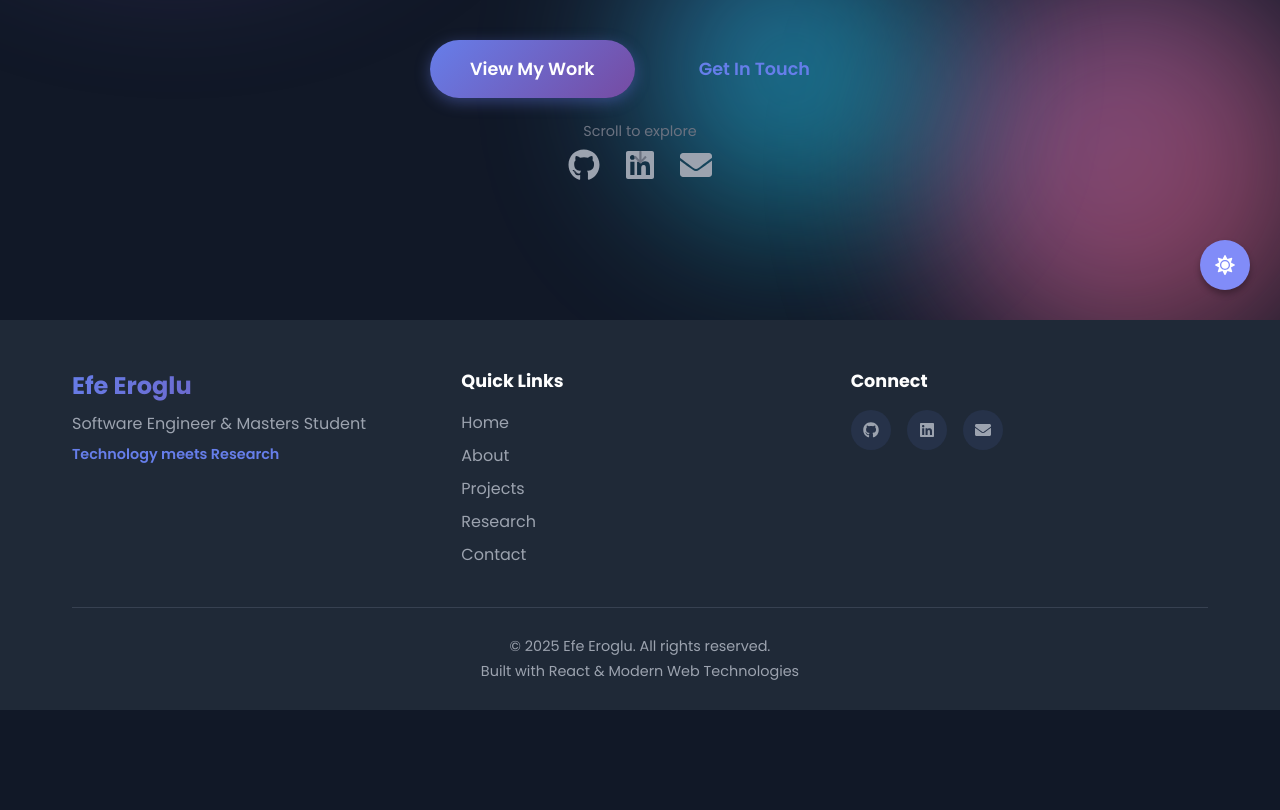
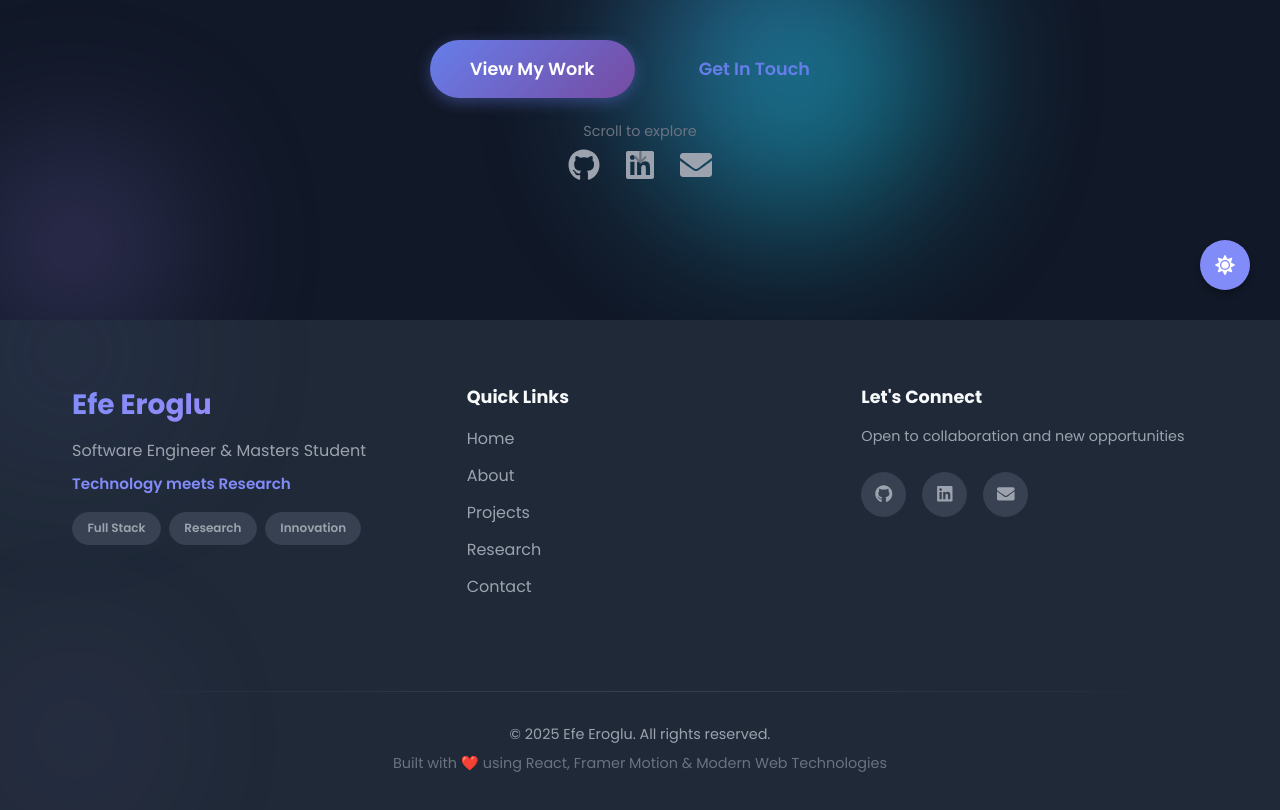
Before and after one commit to Efe-Eroglu/efe-eroglu.github.io, a React (Create React App) app: page / in a window 1280 px wide. Shown: the part 480-1290 px from the top of the page. Before the commit the page ends 1190 px from the top, so only its background shows below. Built offline with nearby package versions, Linux system fonts and the light colour scheme.

Commit message:
Modernize footer with animations and better dark theme support

```diff
--- a/src/components/Footer.css
+++ b/src/components/Footer.css
@@ -1,40 +1,122 @@
 .footer {
-  background: #1f2937;
-  color: white;
-  padding: 3rem 2rem 1.5rem;
+  position: relative;
+  background: var(--bg-secondary);
+  color: var(--text-dark);
+  padding: 4rem 2rem 2rem;
+  overflow: hidden;
+}
+
+.footer-background {
+  position: absolute;
+  top: 0;
+  left: 0;
+  right: 0;
+  bottom: 0;
+  overflow: hidden;
+  z-index: 0;
+}
+
+.gradient-orb-footer {
+  position: absolute;
+  border-radius: 50%;
+  filter: blur(80px);
+  opacity: 0.15;
+  animation: float 15s ease-in-out infinite;
+}
+
+.orb-1 {
+  width: 300px;
+  height: 300px;
+  background: radial-gradient(circle, var(--primary-color) 0%, transparent 70%);
+  top: -100px;
+  right: -50px;
+  animation-delay: 0s;
+}
+
+.orb-2 {
+  width: 250px;
+  height: 250px;
+  background: radial-gradient(circle, var(--secondary-color) 0%, transparent 70%);
+  bottom: -50px;
+  left: -50px;
+  animation-delay: 5s;
+}
+
+@keyframes float {
+  0%, 100% { transform: translate(0, 0) scale(1); }
+  50% { transform: translate(20px, -20px) scale(1.1); }
+}
+
+.footer .container {
+  position: relative;
+  z-index: 1;
 }
 
 .footer-content {
   display: grid;
   grid-template-columns: repeat(auto-fit, minmax(250px, 1fr));
-  gap: 2rem;
-  margin-bottom: 2rem;
+  gap: 3rem;
+  margin-bottom: 3rem;
 }
 
 .footer-brand h3 {
-  font-size: 1.5rem;
-  margin-bottom: 0.5rem;
-  background: linear-gradient(135deg, #667eea 0%, #764ba2 100%);
+  font-size: 1.75rem;
+  margin-bottom: 0.75rem;
+  background: linear-gradient(135deg, var(--primary-color) 0%, var(--secondary-color) 100%);
   -webkit-background-clip: text;
   -webkit-text-fill-color: transparent;
   background-clip: text;
 }
 
 .footer-brand p {
-  color: #9ca3af;
+  color: var(--text-gray);
   margin-bottom: 0.5rem;
+  line-height: 1.6;
 }
 
 .footer-tagline {
-  color: #667eea !important;
+  color: var(--primary-color) !important;
   font-weight: 600;
-  font-size: 0.9rem;
+  font-size: 0.95rem;
+  margin-bottom: 1rem !important;
+}
+
+.footer-badges {
+  display: flex;
+  flex-wrap: wrap;
+  gap: 0.5rem;
+  margin-top: 1rem;
+}
+
+.badge {
+  padding: 0.4rem 0.9rem;
+  background: var(--bg-tertiary);
+  border: 1px solid var(--border-color);
+  border-radius: 20px;
+  font-size: 0.75rem;
+  font-weight: 600;
+  color: var(--text-gray);
+  transition: all 0.3s ease;
+}
+
+.badge:hover {
+  border-color: var(--primary-color);
+  color: var(--primary-color);
+  transform: translateY(-2px);
 }
 
 .footer-links h4,
 .footer-contact h4 {
   margin-bottom: 1rem;
   font-size: 1.1rem;
+  color: var(--text-dark);
+}
+
+.footer-contact p {
+  color: var(--text-gray);
+  font-size: 0.9rem;
+  margin-bottom: 1.5rem;
+  line-height: 1.5;
 }
 
 .footer-links ul {
@@ -43,57 +125,107 @@
 }
 
 .footer-links li {
-  margin-bottom: 0.5rem;
+  margin-bottom: 0.75rem;
 }
 
 .footer-links a {
-  color: #9ca3af;
+  color: var(--text-gray);
   text-decoration: none;
-  transition: color 0.3s ease;
+  transition: all 0.3s ease;
+  position: relative;
+  display: inline-block;
+}
+
+.footer-links a::before {
+  content: '';
+  position: absolute;
+  bottom: -3px;
+  left: 0;
+  width: 0;
+  height: 2px;
+  background: linear-gradient(135deg, var(--primary-color) 0%, var(--secondary-color) 100%);
+  transition: width 0.3s ease;
 }
 
 .footer-links a:hover {
-  color: #667eea;
+  color: var(--primary-color);
+  transform: translateX(5px);
+}
+
+.footer-links a:hover::before {
+  width: 100%;
 }
 
 .footer-social {
   display: flex;
   gap: 1rem;
+  flex-wrap: wrap;
 }
 
 .footer-social a {
-  width: 40px;
-  height: 40px;
-  background: rgba(102, 126, 234, 0.1);
+  width: 45px;
+  height: 45px;
+  background: var(--bg-tertiary);
+  border: 1px solid var(--border-color);
   border-radius: 50%;
   display: flex;
   align-items: center;
   justify-content: center;
-  color: #9ca3af;
+  color: var(--text-gray);
+  font-size: 1.1rem;
   transition: all 0.3s ease;
   text-decoration: none;
 }
 
 .footer-social a:hover {
-  background: #667eea;
+  background: linear-gradient(135deg, var(--primary-color) 0%, var(--secondary-color) 100%);
+  border-color: transparent;
   color: white;
-  transform: translateY(-3px);
+  box-shadow: 0 5px 20px rgba(102, 126, 234, 0.4);
 }
 
 .footer-bottom {
-  border-top: 1px solid #374151;
-  padding-top: 1.5rem;
+  position: relative;
   text-align: center;
-  color: #9ca3af;
+  color: var(--text-gray);
+  padding-top: 2rem;
+}
+
+.footer-divider {
+  width: 100%;
+  height: 1px;
+  background: linear-gradient(90deg, transparent, var(--border-color), transparent);
+  margin-bottom: 2rem;
 }
 
 .footer-bottom p {
-  margin: 0.25rem 0;
+  margin: 0.5rem 0;
   font-size: 0.9rem;
 }
 
+.footer-tech {
+  color: var(--text-gray-light);
+  font-size: 0.85rem;
+}
+
 @media screen and (max-width: 768px) {
+  .footer {
+    padding: 3rem 1.5rem 1.5rem;
+  }
+
   .footer-content {
     grid-template-columns: 1fr;
+    gap: 2rem;
+    margin-bottom: 2rem;
+  }
+
+  .footer-brand h3 {
+    font-size: 1.5rem;
+  }
+
+  .footer-social a {
+    width: 40px;
+    height: 40px;
+    font-size: 1rem;
   }
 }
--- a/src/components/Footer.js
+++ b/src/components/Footer.js
@@ -1,21 +1,53 @@
 import React from 'react';
 import { FaGithub, FaLinkedin, FaEnvelope } from 'react-icons/fa';
+import { motion } from 'framer-motion';
 import './Footer.css';
 
 const Footer = () => {
   const currentYear = new Date().getFullYear();
 
+  const containerVariants = {
+    hidden: { opacity: 0 },
+    visible: {
+      opacity: 1,
+      transition: {
+        staggerChildren: 0.1,
+        delayChildren: 0.2
+      }
+    }
+  };
+
+  const itemVariants = {
+    hidden: { opacity: 0, y: 20 },
+    visible: {
+      opacity: 1,
+      y: 0,
+      transition: { duration: 0.5 }
+    }
+  };
+
   return (
     <footer className="footer">
       <div className="container">
-        <div className="footer-content">
-          <div className="footer-brand">
+        <motion.div
+          className="footer-content"
+          variants={containerVariants}
+          initial="hidden"
+          whileInView="visible"
+          viewport={{ once: true, amount: 0.3 }}
+        >
+          <motion.div className="footer-brand" variants={itemVariants}>
             <h3>Efe Eroglu</h3>
             <p>Software Engineer & Masters Student</p>
             <p className="footer-tagline">Technology meets Research</p>
-          </div>
+            <div className="footer-badges">
+              <span className="badge">Full Stack</span>
+              <span className="badge">Research</span>
+              <span className="badge">Innovation</span>
+            </div>
+          </motion.div>
 
-          <div className="footer-links">
+          <motion.div className="footer-links" variants={itemVariants}>
             <h4>Quick Links</h4>
             <ul>
               <li><a href="/">Home</a></li>
@@ -24,28 +56,59 @@ const Footer = () => {
               <li><a href="/research">Research</a></li>
               <li><a href="/contact">Contact</a></li>
             </ul>
-          </div>
+          </motion.div>
 
-          <div className="footer-contact">
-            <h4>Connect</h4>
+          <motion.div className="footer-contact" variants={itemVariants}>
+            <h4>Let's Connect</h4>
+            <p>Open to collaboration and new opportunities</p>
             <div className="footer-social">
-              <a href="https://github.com" target="_blank" rel="noopener noreferrer" aria-label="GitHub">
+              <motion.a
+                href="https://github.com"
+                target="_blank"
+                rel="noopener noreferrer"
+                aria-label="GitHub"
+                whileHover={{ scale: 1.1, y: -5 }}
+                whileTap={{ scale: 0.95 }}
+              >
                 <FaGithub />
-              </a>
-              <a href="https://linkedin.com" target="_blank" rel="noopener noreferrer" aria-label="LinkedIn">
+              </motion.a>
+              <motion.a
+                href="https://linkedin.com"
+                target="_blank"
+                rel="noopener noreferrer"
+                aria-label="LinkedIn"
+                whileHover={{ scale: 1.1, y: -5 }}
+                whileTap={{ scale: 0.95 }}
+              >
                 <FaLinkedin />
-              </a>
-              <a href="mailto:contact@example.com" aria-label="Email">
+              </motion.a>
+              <motion.a
+                href="mailto:contact@example.com"
+                aria-label="Email"
+                whileHover={{ scale: 1.1, y: -5 }}
+                whileTap={{ scale: 0.95 }}
+              >
                 <FaEnvelope />
-              </a>
+              </motion.a>
             </div>
-          </div>
-        </div>
+          </motion.div>
+        </motion.div>
 
-        <div className="footer-bottom">
+        <motion.div
+          className="footer-bottom"
+          initial={{ opacity: 0 }}
+          whileInView={{ opacity: 1 }}
+          viewport={{ once: true }}
+          transition={{ delay: 0.5 }}
+        >
+          <div className="footer-divider"></div>
           <p>&copy; {currentYear} Efe Eroglu. All rights reserved.</p>
-          <p>Built with React & Modern Web Technologies</p>
-        </div>
+          <p className="footer-tech">Built with ❤️ using React, Framer Motion & Modern Web Technologies</p>
+        </motion.div>
+      </div>
+      <div className="footer-background">
+        <div className="gradient-orb-footer orb-1"></div>
+        <div className="gradient-orb-footer orb-2"></div>
       </div>
     </footer>
   );
```
